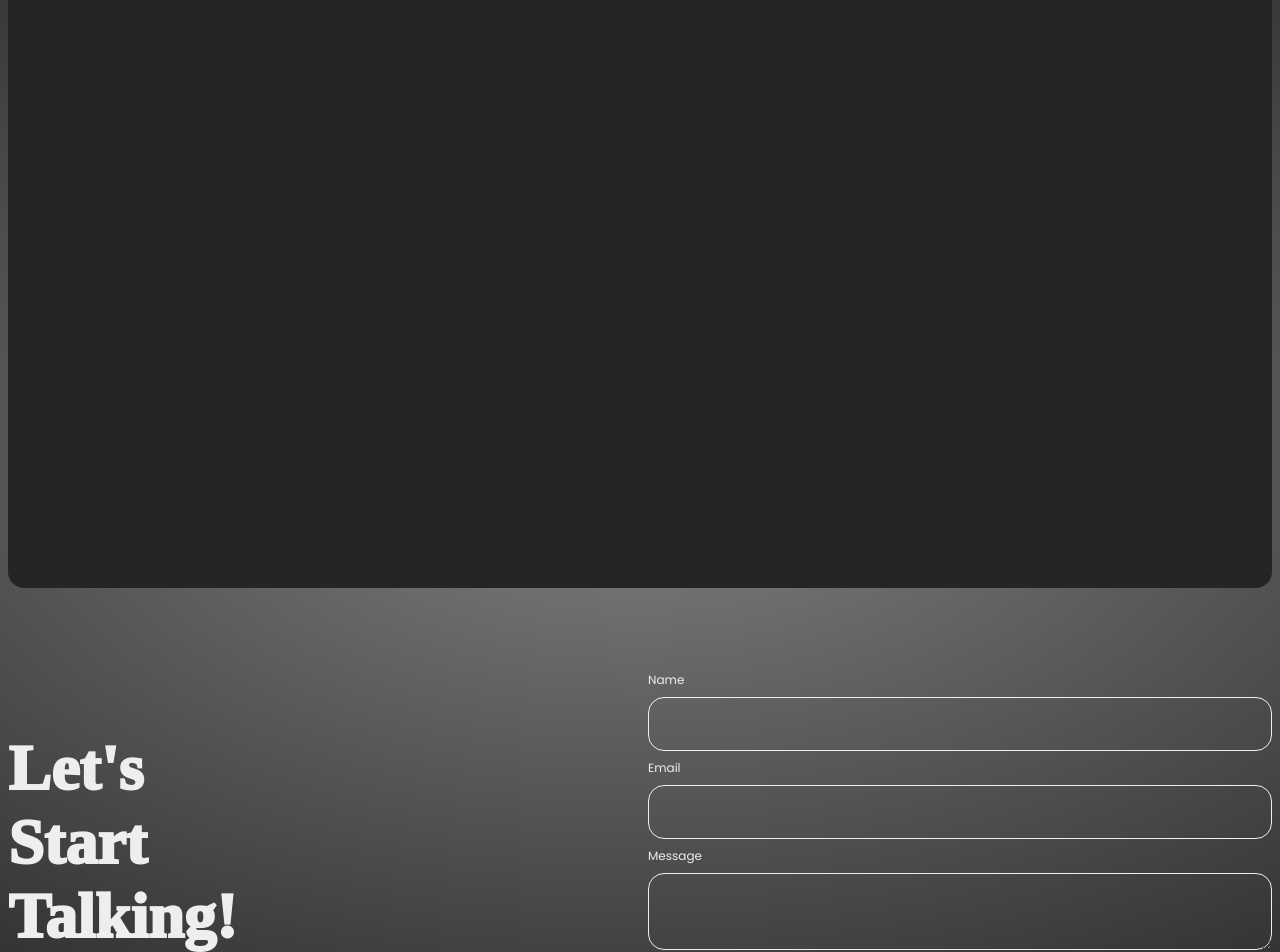
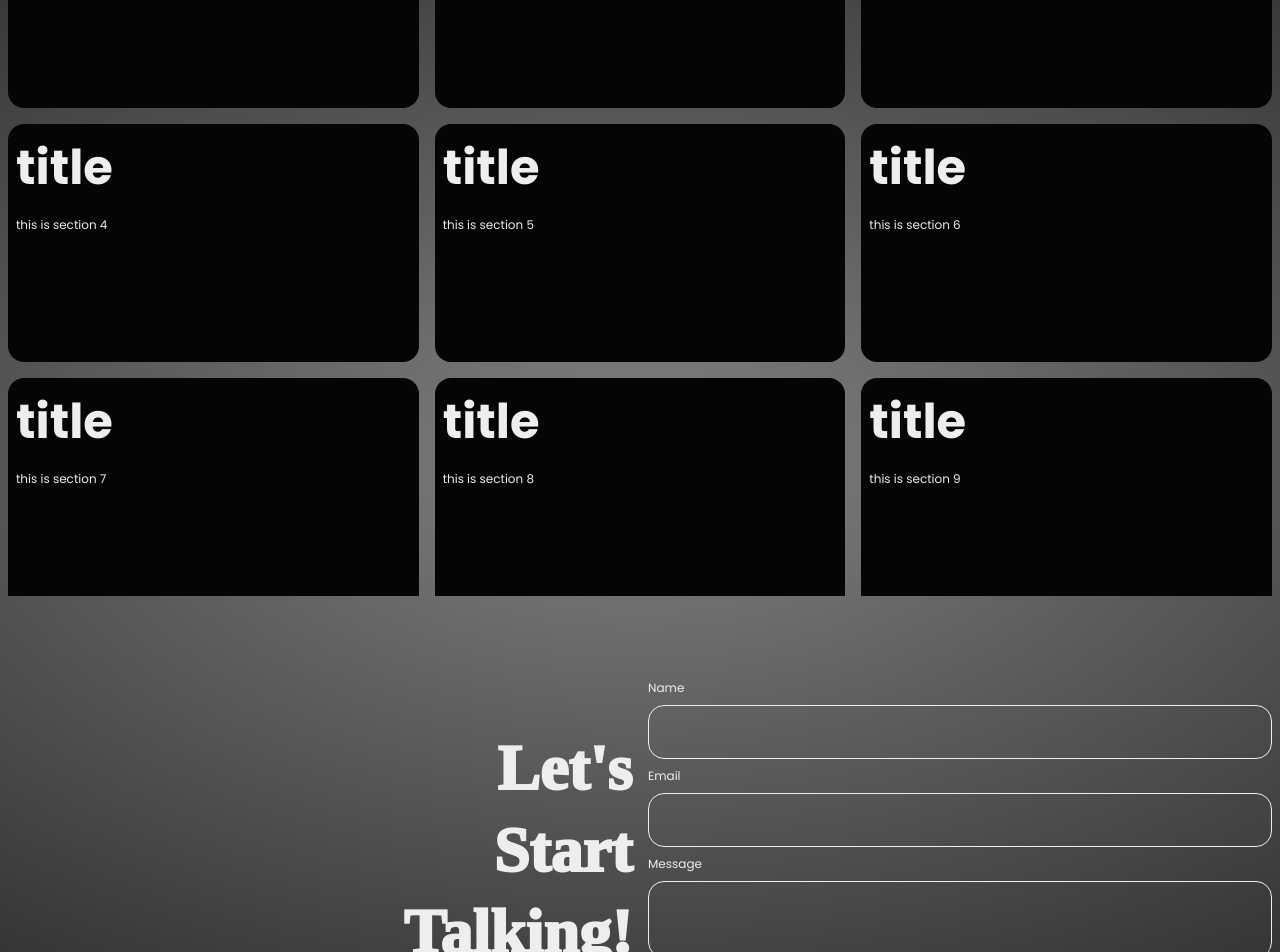
Before and after one commit to Ho0b/portfolio3, a React (Vite) app: page / in a window 1280 px wide. Shown: the part 260-1212 px from the top of the page. Built offline with nearby package versions, Linux system fonts and the light colour scheme; a web font is replaced by a local one.

Commit message:
tweaked breakpoints

```diff
--- a/src/App.css
+++ b/src/App.css
@@ -163,19 +163,13 @@ footer {
         overflow-y: scroll;
         scrollbar-width: none;
 
-        display: flex;
-        flex-direction: column;
+        display: grid;
+        grid-template-columns: 100%;
+        grid-template-rows: auto;
 
         padding: 8px;
 
         scroll-behavior: smooth;
-
-        & #active {
-            background-color: var(--focused);
-            color: var(--secondary);
-
-            filter: opacity(1);
-        }
 
         & .projectCard {
             aspect-ratio: 16/9;
@@ -185,10 +179,6 @@ footer {
             color: var(--secondary);
             border-radius: 16px;
             padding: 8px;
-
-            filter: opacity(.1);
-
-            transition: filter .5s, color .5s ease-in-out;
 
             & h1 {
                 font-size: var(--fsize_chungus);
@@ -219,11 +209,11 @@ footer {
         align-items: start;
         justify-content: center;
         padding: 8px;
-        margin-block: 10%;
+        margin-block: 10% 0;
 
         & span {
             font-family: var(--font3);
-            font-size: var(--fsize_chungus);
+            font-size: var(--fsize_gigachungus);
             font-weight: 1000;
         }
 
@@ -373,14 +363,45 @@ footer {
     MEDIA QUERIES - MEDIA QUERIES - MEDIA QUERIES
 */
 
-@media only screen and (min-width: 540px) {}
+@media only screen and (max-width: 370px) {
 
-@media only screen and (max-width: 370px) {}
+
+}
+
+@media only screen and (max-width: 480px) {
+
+}
+
+@media only screen and (min-width: 540px) {
+
+}
+
+@media only screen and (min-width: 720px) {
+
+    & #contact{
+
+        & #contact_cta{
+            flex-direction: row;
+            gap: 16px;
+            margin: 10% 0 0 0;
+        }
+    }
+
+
+    & #showcaseContainer{
+
+        & #projectsDisplay{
+            gap: 12px;
+
+            grid-template-columns: 1fr 1fr;
+        }
+    }
+}
 
 @media only screen and (min-width: 810px) {
+
     #contact {
         flex-direction: row;
-
 
         & form{
             height: 100%;
@@ -393,6 +414,12 @@ footer {
             height: 100%;
             width: 50%;
 
+            gap: 8px;
+            flex-direction: column;
+            align-items: end;
+
+            margin-block: 10%;
+
             & span {
                 font-size: var(--fsize_gigachungus);
             }
@@ -402,4 +429,15 @@ footer {
 
 }
 
-@media only screen and (min-height: 810px) and (min-width: 540px) {}
+@media only screen and (min-width: 1280px){
+
+    & #showcaseContainer{
+
+        & #projectsDisplay{
+            gap: 16px;
+
+            grid-template-columns: 1fr 1fr 1fr;
+        }
+    }
+
+}
--- a/src/pageComponents/showcase.jsx
+++ b/src/pageComponents/showcase.jsx
@@ -47,7 +47,6 @@ export default function Showcase() {
               key={index}
               ref={activeItem}
               className="projectCard"
-              id={index == activeCard ? "active" : ""}
               variants={item_fadeIn_1s}
             >
               <motion.h1 variants={item_variants} >title</motion.h1>
```
